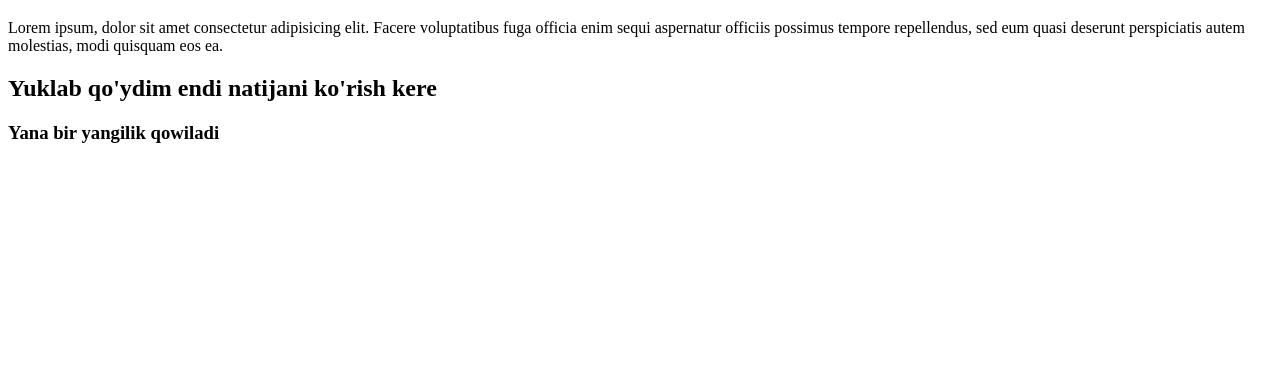
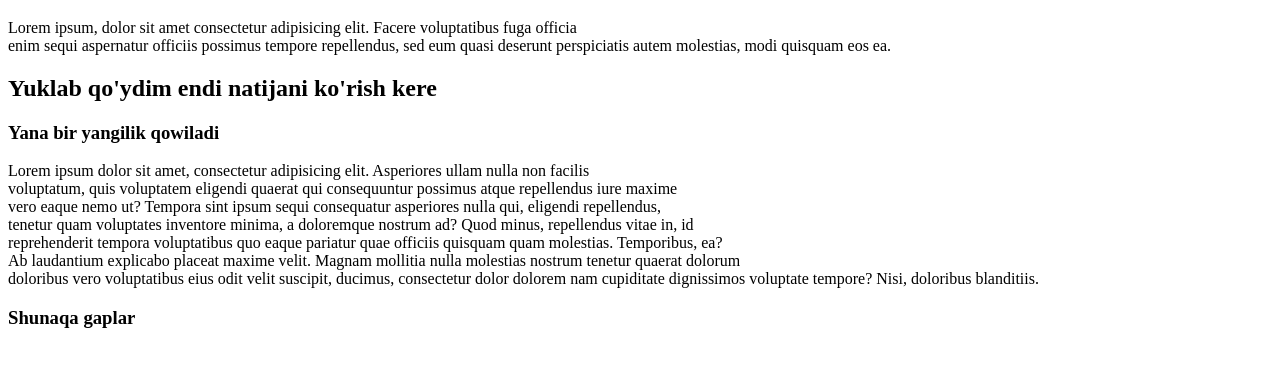
Before and after one commit to Bek1996/git, a plain HTML site: page index.html in a window 1280 px wide. Shown: the part 61-428 px from the top of the page. Drawn offline with Linux system fonts and the light colour scheme.

Commit message:
add third news

```diff
--- a/index.html
+++ b/index.html
@@ -10,13 +10,22 @@
     <h1>Github ga yuklash va u bilan ishlash</h1>
 
 
-    <p> Lorem ipsum, dolor sit amet consectetur adipisicing elit. Facere voluptatibus fuga officia
+    <p> Lorem ipsum, dolor sit amet consectetur adipisicing elit. Facere voluptatibus fuga officia <br>
         enim sequi aspernatur officiis possimus tempore repellendus, sed eum quasi deserunt perspiciatis
         autem molestias, modi quisquam eos ea.
     </p>
     <h2>Yuklab qo'ydim endi natijani ko'rish kere</h2>
     <h3>Yana bir yangilik qowiladi </h3>
     <!-- qoshimcha komment  -->
+    <p>Lorem ipsum dolor sit amet, consectetur adipisicing elit. Asperiores ullam nulla non facilis <br>
+        voluptatum, quis voluptatem eligendi quaerat qui consequuntur possimus atque repellendus iure maxime
+        <br> vero eaque nemo ut? Tempora sint ipsum sequi consequatur asperiores nulla qui, eligendi repellendus,
+        <br> tenetur quam voluptates inventore minima, a doloremque nostrum ad? Quod minus, repellendus vitae in, id
+        <br> reprehenderit tempora voluptatibus quo eaque pariatur quae officiis quisquam quam molestias. Temporibus, ea?
+        <br> Ab laudantium explicabo placeat maxime velit. Magnam mollitia nulla molestias nostrum tenetur quaerat dolorum
+        <br> doloribus vero voluptatibus eius odit velit suscipit, ducimus,
+         consectetur dolor dolorem nam cupiditate dignissimos voluptate tempore? Nisi, doloribus blanditiis.</p>
+         <h3>Shunaqa gaplar</h3>
 
 
 </body>
```
